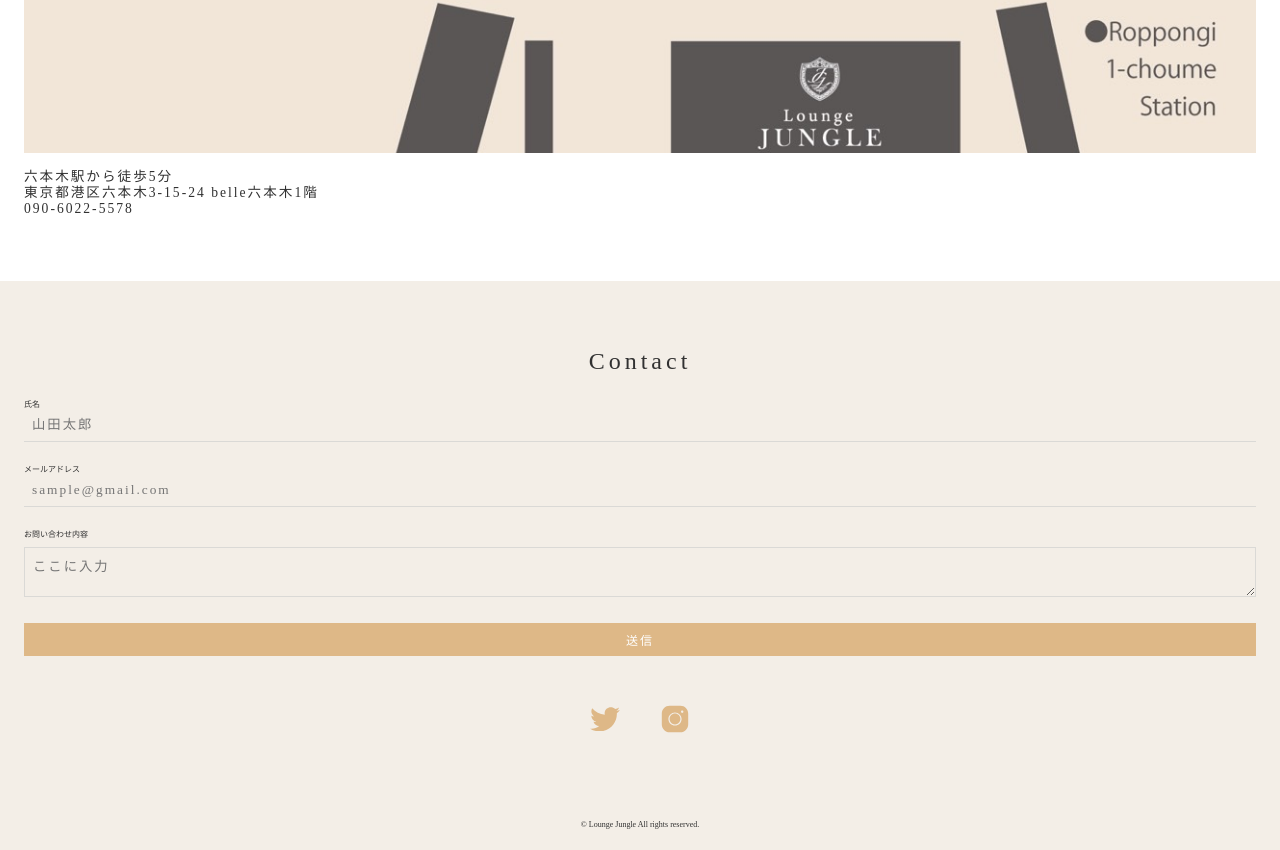
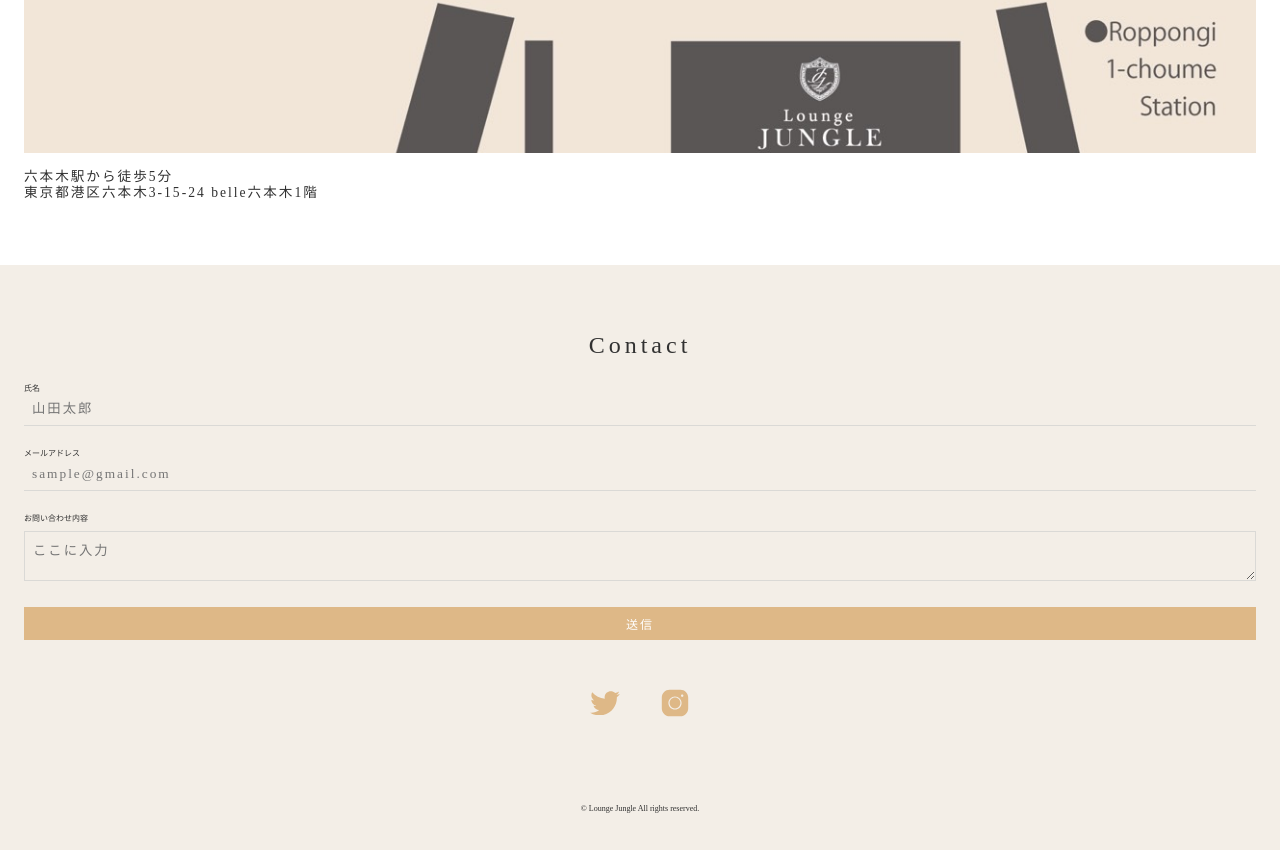
Before and after one commit to calm1205/jungle-second, a React app: page / in a window 1280 px wide. Shown: the part 4143-4993 px from the top of the page. Built offline with nearby package versions, Linux system fonts and the light colour scheme.

Commit message:
マップ下の電話番号を削除

```diff
--- a/src/components/organisms/Access.tsx
+++ b/src/components/organisms/Access.tsx
@@ -22,7 +22,6 @@ export const Access: React.FC = () => {
         <BackgroundImage image={map} size={{ height: '260px' }} />
         <Paragraph text="六本木駅から徒歩5分" />
         <Paragraph text="東京都港区六本木3-15-24 belle六本木1階" marginTop="" />
-        <Paragraph text="090-6022-5578" marginTop="" />
       </Box>
     </BackgroundWhite>
   );
```
